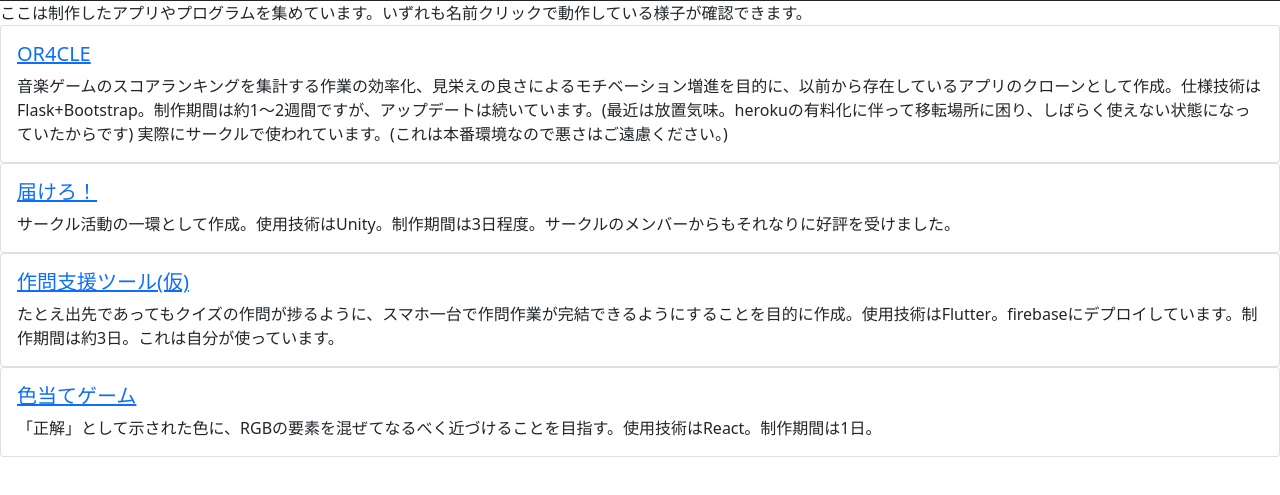
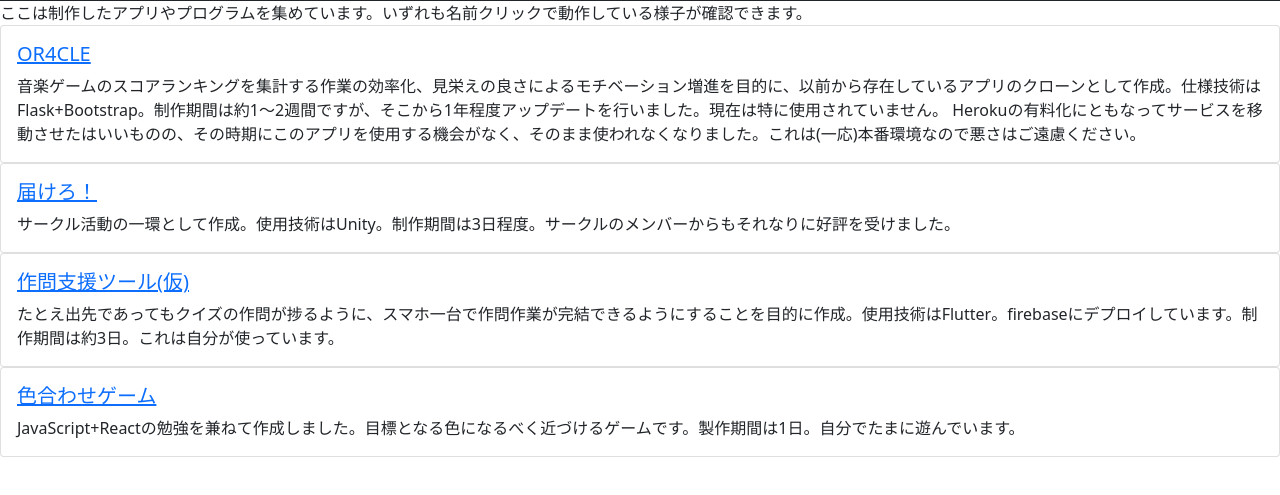
Before and after one commit to ekaraage/ekaraage.github.io, a plain HTML site: page works.html in a window 1280 px wide. Shown: the part 47-542 px from the top of the page. Drawn offline with nearby package versions, Linux system fonts and the light colour scheme.

Commit message:
文言の変更

```diff
--- a/works.html
+++ b/works.html
@@ -38,8 +38,8 @@
 			<div class="card-body">
 				<h5 class="card-title"><a href="https://or4cle.onrender.com">OR4CLE</a></h5>
 				<p class="card-text">
-					音楽ゲームのスコアランキングを集計する作業の効率化、見栄えの良さによるモチベーション増進を目的に、以前から存在しているアプリのクローンとして作成。仕様技術はFlask+Bootstrap。制作期間は約1～2週間ですが、アップデートは続いています。(最近は放置気味。herokuの有料化に伴って移転場所に困り、しばらく使えない状態になっていたからです)
-					実際にサークルで使われています。(これは本番環境なので悪さはご遠慮ください。)
+					音楽ゲームのスコアランキングを集計する作業の効率化、見栄えの良さによるモチベーション増進を目的に、以前から存在しているアプリのクローンとして作成。仕様技術はFlask+Bootstrap。制作期間は約1～2週間ですが、そこから1年程度アップデートを行いました。現在は特に使用されていません。
+					Herokuの有料化にともなってサービスを移動させたはいいものの、その時期にこのアプリを使用する機会がなく、そのまま使われなくなりました。これは(一応)本番環境なので悪さはご遠慮ください。
 				</p>
 			</div>
 		</div>
@@ -61,9 +61,9 @@
 		</div>
 		<div class="card rounded">
 			<div class="card-body">
-				<h5 class="card-title"><a href="https://ekaraage.github.io/color_game/#/">色当てゲーム</a></h5>
+				<h5 class="card-title"><a href="https://ekaraage.github.io/color_game/">色合わせゲーム</a></h5>
 				<p class="card-text">
-					「正解」として示された色に、RGBの要素を混ぜてなるべく近づけることを目指す。使用技術はReact。制作期間は1日。
+					JavaScript+Reactの勉強を兼ねて作成しました。目標となる色になるべく近づけるゲームです。製作期間は1日。自分でたまに遊んでいます。
 				</p>
 			</div>
 		</div>
```
